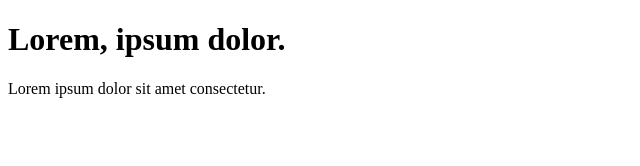
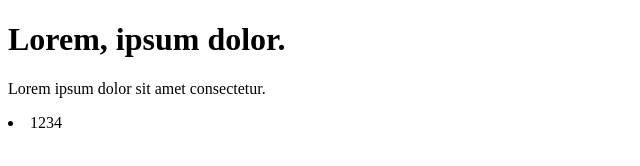
Before and after one commit to asepproject/learn-git, a plain HTML site: page index.html in a window 1280 px wide. Shown: the full height of the page, 0-640 px from the left. Drawn offline with Linux system fonts and the light colour scheme.

Commit message:
Add a list

```diff
--- a/index.html
+++ b/index.html
@@ -8,5 +8,6 @@
   <body>
     <h1>Lorem, ipsum dolor.</h1>
     <p>Lorem ipsum dolor sit amet consectetur.</p>
+    <li>1234</li>
   </body>
 </html>
```
